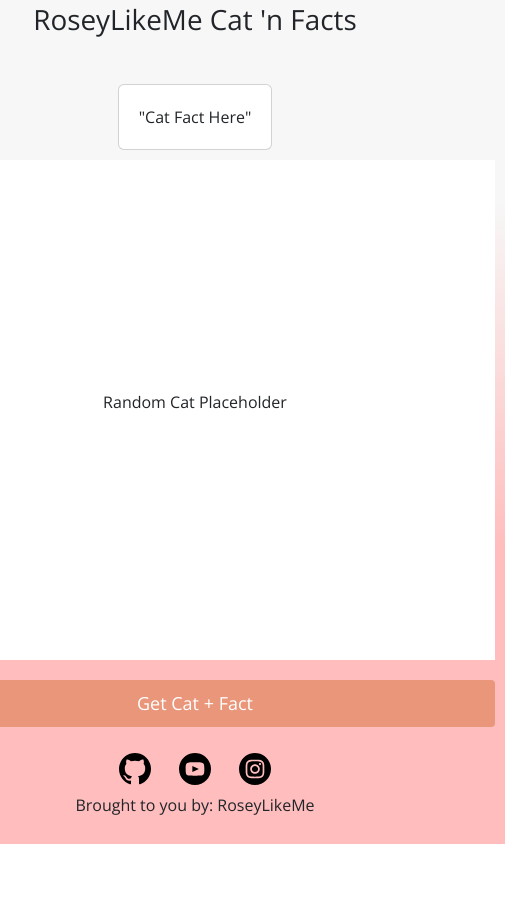
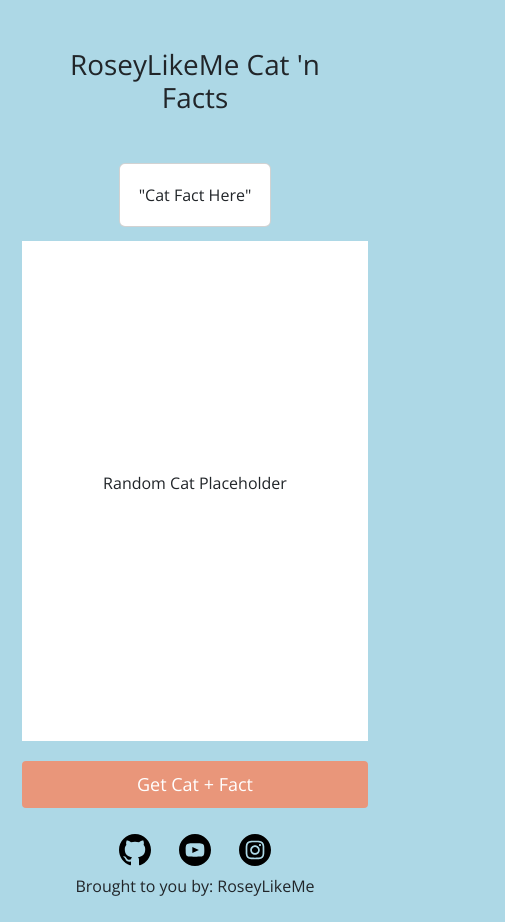
Before and after one commit to roseylikeme/cats-and-dogs, a plain HTML site: page index.html in a window 390 px wide. Shown: the whole page, 505 px wide, since content can reach past the window. Before the commit the page ends 844 px from the top, so only its background shows below. Drawn offline with nearby package versions, Linux system fonts and the light colour scheme.

Commit message:
Cat n Facts Now Responsive

```diff
--- a/index.html
+++ b/index.html
@@ -13,20 +13,20 @@
 </head>
 
 <body>
-    <h1 class="text-center mb-5">RoseyLikeMe Cat 'n Facts</h1>
-    <div class="card" id="cat-fact">"Cat Fact Here"</div>
-    <div class="results">
-        <div id="cat_result" class="result">
-            <p>Random Cat Placeholder</p>
+    <h1 class="text-center m-5">RoseyLikeMe Cat 'n Facts</h1>
+    <div class="container">
+        <div class="d-flex justify-content-center">
+            <div class="card text-center mb-1" id="cat-fact">"Cat Fact Here"</div>
         </div>
-        <!-- <div id="dog_result" class="result">
-            <p>Random Dog Placeholder</p>
-        </div> -->
-    </div>
+        <div class="results">
+            <div id="cat_result" class="result">
+                <p>Random Cat Placeholder</p>
+            </div>
+        </div>
 
-    <div class="buttons">
-        <button id="cat_btn">Get Cat + Fact</button>
-        <!-- <button id="dog_btn">Get Dog</button> -->
+        <div class="buttons">
+            <button id="cat_btn" class="d-flex justify-content-center align-items-center">Get Cat + Fact</button>
+        </div>
     </div>
     <!-- Scripts -->
     <script src="script.js"></script>
--- a/style.css
+++ b/style.css
@@ -1,13 +1,14 @@
 @import url('https://fonts.googleapis.com/css?family=Open+Sans&display=swap');
 
 body {
-	background-image: linear-gradient( 180deg,  rgba(247,247,247,1) 23.8%, rgb(255, 189, 189) 65% );
+	/* background-image: linear-gradient( 180deg,  rgba(247,247,247,1) 23.8%, rgb(255, 189, 189) 65% ); */
+	background-color: pink;
 	font-family: 'Open Sans', sans-serif;
 	display: flex;
 	align-items: center;
 	justify-content: center;
 	flex-direction: column;
-	height: 100vh;
+	/* height: 100vh; */
 	margin: 0;
 }
 
@@ -15,6 +16,10 @@ body {
 	display: flex;
 	align-items: center;
 	justify-content: center;
+}
+
+footer {
+	position: relative;
 }
 
 .result {
@@ -59,5 +64,11 @@ button:focus {
 }
 
 #cat-fact{
-    padding: 20px;
+    padding: 1.2em;
 }
+
+@media only screen and (max-width: 600px) {
+	body {
+	  background-color: lightblue;
+	}
+  }
```
